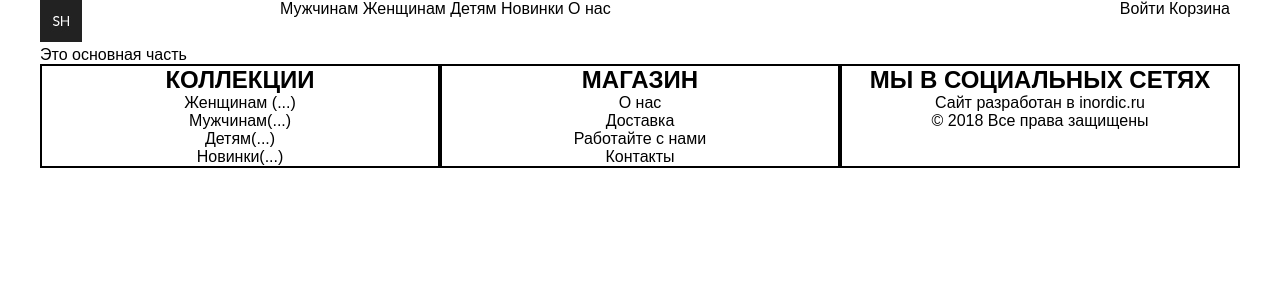
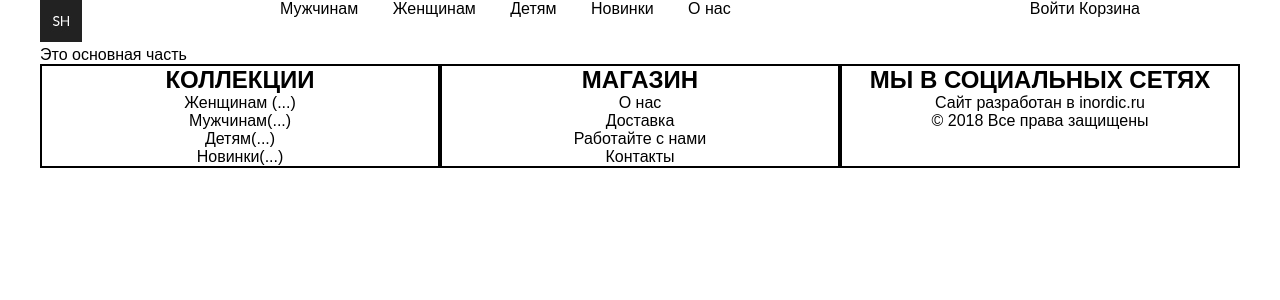
Before and after one commit to AFScoder/Web-store, a PHP site: page / in a window 1280 px wide. Shown: the top 300 px of the page. Run offline with PHP 8.4, Linux system fonts and the light colour scheme.

Commit message:
01/12/2018 23.24
Пушу сюда чтобы ты проверил, ибо у меня почему то браузер не реагирует на изменения

```diff
--- a/header.php
+++ b/header.php
@@ -24,7 +24,7 @@
             </nav>
             <!-- вход/корзина -->
             <nav class="exitShop">
-                <a href="#">Войти</a>
-                <a href="#">Корзина</a>
+                <a href="#" class='enter'>Войти</a>
+                <a href="#" class='basket'>Корзина</a>
             </nav>
         </header>
--- a/style.css
+++ b/style.css
@@ -26,15 +26,29 @@ body a {
 
 .wrapper header nav.categories {
   position: absolute;
-  width: 40%;
+  width: 50%;
   left: 20%;
+}
+
+.wrapper header nav.categories a {
+  margin-right: 30px;
 }
 
 .wrapper header nav.exitShop {
   position: absolute;
   width: 40%;
-  right: 10px;
+  right: 50px;
   text-align: right;
+}
+
+.wrapper header nav.exitShop a {
+  position: relative;
+  right: 50px;
+}
+
+.wrapper header nav.exitShop a.enter::before {
+  position: absolute;
+  background: url(icons/enter.svg);
 }
 
 .footer-container {
--- a/style.scss
+++ b/style.scss
@@ -28,14 +28,26 @@ body a {
         z-index: 99999;
         nav.categories{
             position: absolute;
-            width: 40%;
+            width: 50%;
             left: 20%;
+            a{
+                margin-right: 30px;
+            }
         };
         nav.exitShop{
             position: absolute;
             width: 40%;
-            right: 10px;
+
+            right: 50px;
             text-align: right;
+            a{
+                position: relative;
+                right: 50px;
+            }
+            a.enter::before{
+                position: absolute;
+                background: url(icons/enter.svg);
+            }
         };
     }
 }
```
Also changed, not shown: icons/enter.svg (added), 1 other file.
